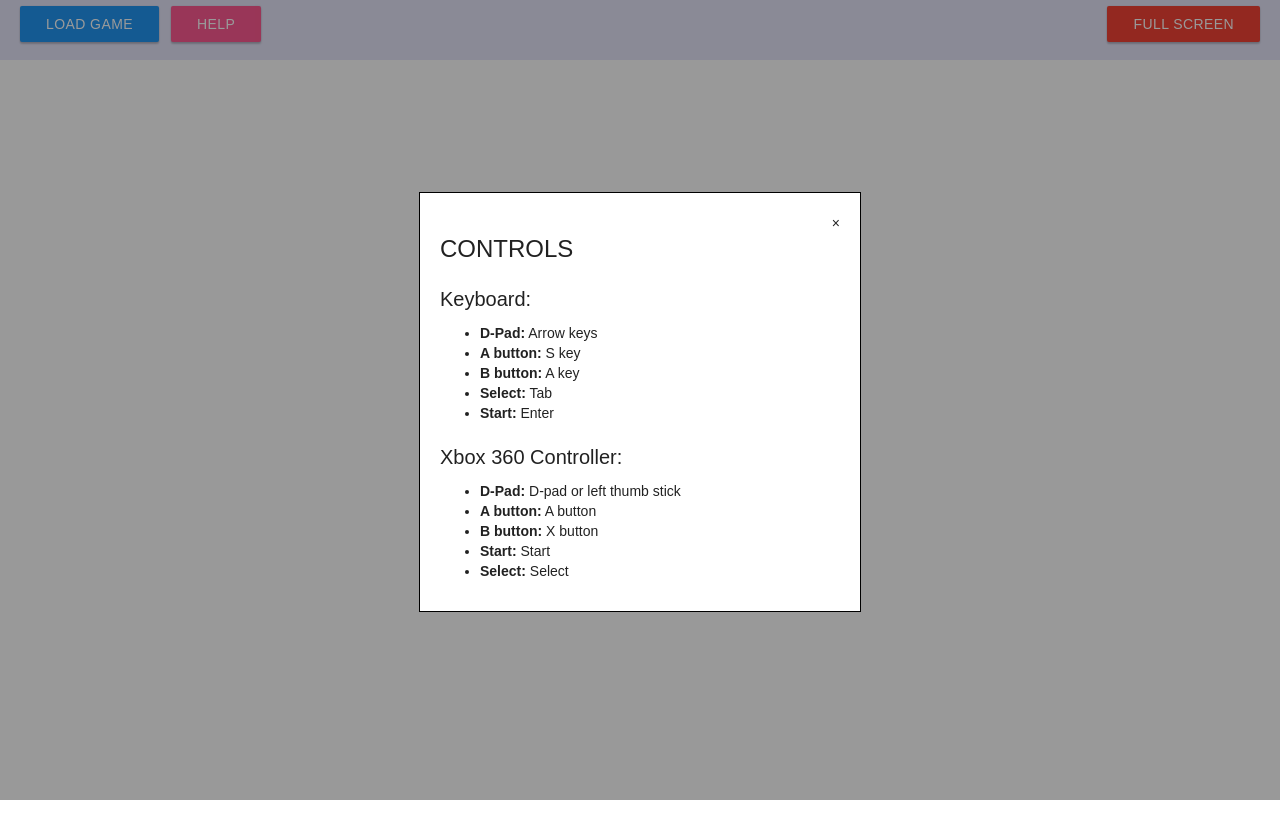
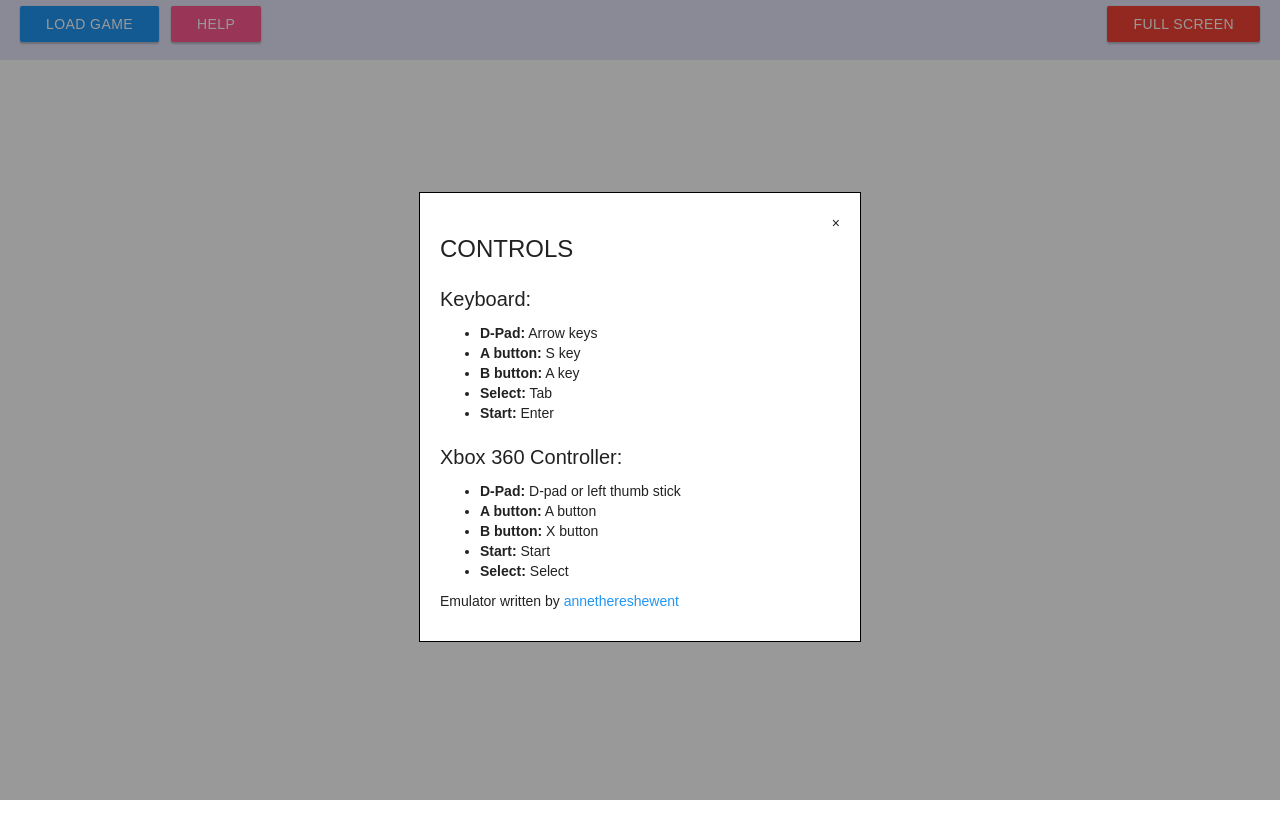
Before and after one commit to annethereshewent/gameboy-typescript-core, a plain HTML site: page index.html in a window 1280 px wide. Both pictures are taken after a click on the button "HELP". Drawn offline with Linux system fonts and the light colour scheme.

Commit message:
minor changes..

```diff
--- a/index.html
+++ b/index.html
@@ -38,6 +38,7 @@
           <li><label>Start:</label> Start</li>
           <li><label>Select:</label> Select</li>
         </ul>
+        <p>Emulator written by <a href="https://www.github.com/annethereshewent">annethereshewent</a></p>
       </div>
     </div>
   </div>
```
